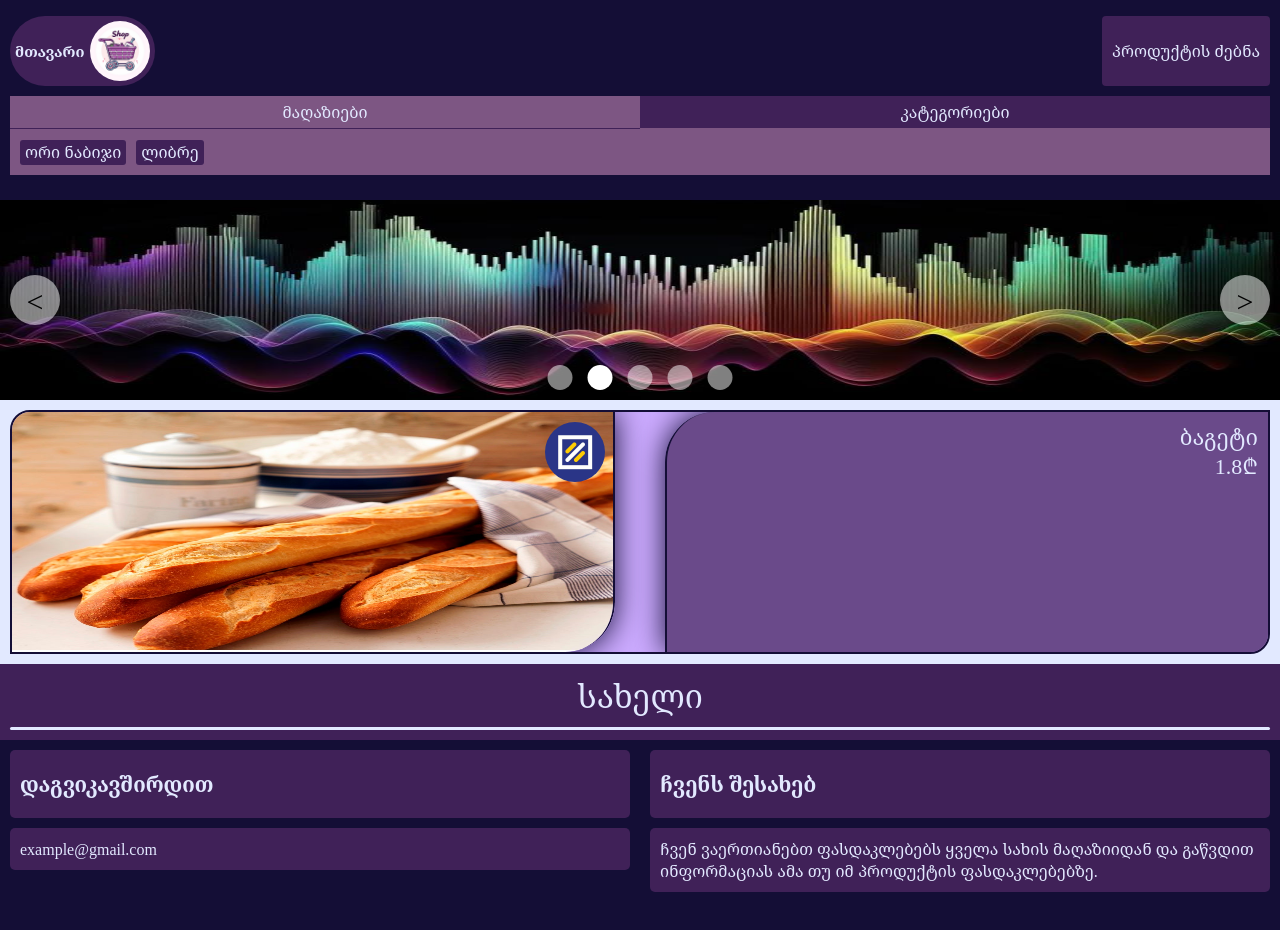
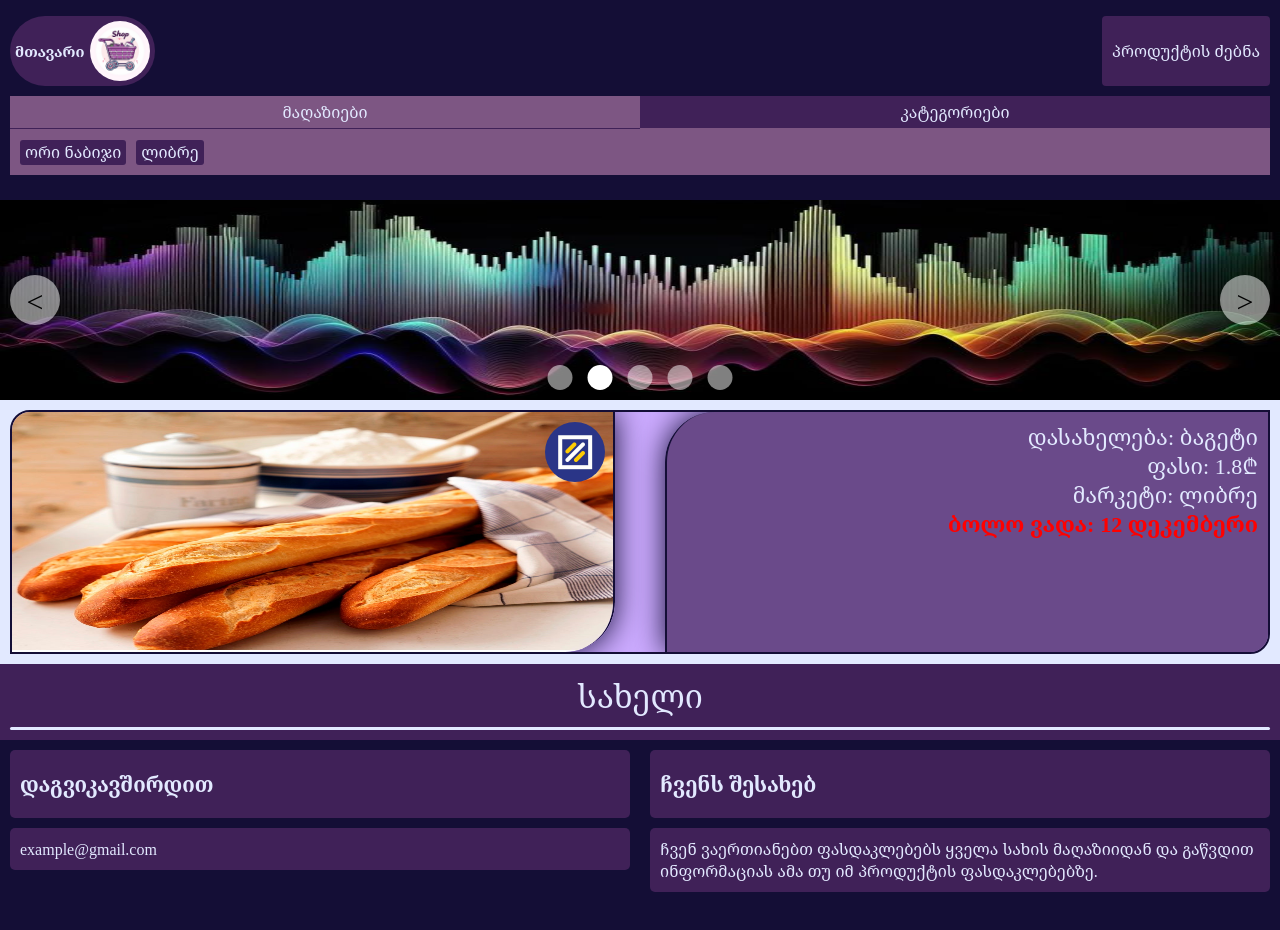
Before and after one commit to LukaJanelidze/discounts, a React (Vite) app: page /product/libre-bageti in a window 1280 px wide. Shown: the top 930 px of the page. Built offline with nearby package versions, Linux system fonts and the light colour scheme.

Commit message:
add names and date

```diff
--- a/src/ProductsData.ts
+++ b/src/ProductsData.ts
@@ -8,6 +8,7 @@ export interface ProductI {
   marketImage: string;
   category: string;
   description: string;
+  expireDate: string;
 }
 
 const ProductsData = [
@@ -23,7 +24,8 @@ const ProductsData = [
     "description": "ცხელი თონის პური",
     "market": "ორი ნაბიჯი",
     "category": "ცომეული",
-    "marketImage": "/marketImgs/oriNabijiImg.png"
+    "marketImage": "/marketImgs/oriNabijiImg.png",
+    "expireDate": "12 დეკემბერი"
   },
   {
     "id": "ori-nabiji-bageti",
@@ -34,7 +36,8 @@ const ProductsData = [
     "description": "ფრანგული ბაგეტი",
     "market": "ორი ნაბიჯი",
     "category": "ცომეული",
-    "marketImage": "/marketImgs/oriNabijiImg.png"
+    "marketImage": "/marketImgs/oriNabijiImg.png",
+    "expireDate": "12 დეკემბერი"
   },
   {
     "id": "ori-nabiji-kruasani",
@@ -46,6 +49,7 @@ const ProductsData = [
     "market": "ორი ნაბიჯი",
     "category": "ცომეული",
     "marketImage": "/marketImgs/oriNabijiImg.png",
+    "expireDate": "12 დეკემბერი"
   },
   {
     "id": "ori-nabiji-biskviti",
@@ -57,6 +61,7 @@ const ProductsData = [
     "market": "ორი ნაბიჯი",
     "category": "ტკბილეული",
     "marketImage": "/marketImgs/oriNabijiImg.png",
+    "expireDate": "12 დეკემბერი"
   },
   {
     "id": "ori-nabiji-shokoladis-fila",
@@ -68,6 +73,7 @@ const ProductsData = [
     "market": "ორი ნაბიჯი",
     "category": "ტკბილეული",
     "marketImage": "/marketImgs/oriNabijiImg.png",
+    "expireDate": "12 დეკემბერი"
   },
   {
     "id": "ori-nabiji-namcxvari",
@@ -79,6 +85,7 @@ const ProductsData = [
     "market": "ორი ნაბიჯი",
     "category": "ტკბილეული",
     "marketImage": "/marketImgs/oriNabijiImg.png",
+    "expireDate": "12 დეკემბერი"
   },
   {
     "id": "ori-nabiji-rdze",
@@ -90,6 +97,7 @@ const ProductsData = [
     "market": "ორი ნაბიჯი",
     "category": "რძის ნაწარმი",
     "marketImage": "/marketImgs/oriNabijiImg.png",
+    "expireDate": "12 დეკემბერი"
   },
   {
     "id": "ori-nabiji-karaki",
@@ -101,6 +109,7 @@ const ProductsData = [
     "market": "ორი ნაბიჯი",
     "category": "რძის ნაწარმი",
     "marketImage": "/marketImgs/oriNabijiImg.png",
+    "expireDate": "12 დეკემბერი"
   },
   {
     "id": "ori-nabiji-yveli",
@@ -111,7 +120,8 @@ const ProductsData = [
     "description": "ქართული ყველი",
     "market": "ორი ნაბიჯი",
     "category": "რძის ნაწარმი",
-    "marketImage": "/marketImgs/oriNabijiImg.png"
+    "marketImage": "/marketImgs/oriNabijiImg.png",
+    "expireDate": "12 დეკემბერი"
   },
 
   //ლიბრე
@@ -125,8 +135,10 @@ const ProductsData = [
     "description": "ნატურალური რძე",
     "market": "ლიბრე",
     "category": "რძის ნაწარმი",
-    "marketImage": "/marketImgs/libreImg.jpg"
+    "marketImage": "/marketImgs/libreImg.jpg",
+    "expireDate": "12 დეკემბერი"
   },
+
   {
     "id": "libre-karaqi",
     "name": "კარაქი",
@@ -136,7 +148,8 @@ const ProductsData = [
     "description": "ბუნებრივი იოგურტი",
     "market": "ლიბრე",
     "category": "რძის ნაწარმი",
-    "marketImage": "/marketImgs/libreImg.jpg"
+    "marketImage": "/marketImgs/libreImg.jpg",
+    "expireDate": "12 დეკემბერი"
   },
   {
     "id": "libre-yveli",
@@ -147,7 +160,8 @@ const ProductsData = [
     "description": "ქართული ყველი",
     "market": "ლიბრე",
     "category": "რძის ნაწარმი",
-    "marketImage": "/marketImgs/libreImg.jpg"
+    "marketImage": "/marketImgs/libreImg.jpg",
+    "expireDate": "12 დეკემბერი"
   },
   {
     "id": "libre-biskviti",
@@ -158,7 +172,8 @@ const ProductsData = [
     "description": "ბისკვიტი",
     "market": "ლიბრე",
     "category": "ტკბილეული",
-    "marketImage": "/marketImgs/libreImg.jpg"
+    "marketImage": "/marketImgs/libreImg.jpg",
+    "expireDate": "12 დეკემბერი"
   },
   {
     "id": "libre-shokoladis-fila",
@@ -169,7 +184,8 @@ const ProductsData = [
     "description": "შოკოლადის ფილა",
     "market": "ლიბრე",
     "category": "ტკბილეული",
-    "marketImage": "/marketImgs/libreImg.jpg"
+    "marketImage": "/marketImgs/libreImg.jpg",
+    "expireDate": "12 დეკემბერი"
   },
   {
     "id": "libre-namcxvari",
@@ -180,7 +196,8 @@ const ProductsData = [
     "description": "გემრიელი ნამცხვარი",
     "market": "ლიბრე",
     "category": "ტკბილეული",
-    "marketImage": "/marketImgs/libreImg.jpg"
+    "marketImage": "/marketImgs/libreImg.jpg",
+    "expireDate": "12 დეკემბერი"
   },
   {
     "id": "libre-tsomeuli-puri",
@@ -191,7 +208,8 @@ const ProductsData = [
     "description": "ცხელი თონის პური",
     "market": "ლიბრე",
     "category": "ცომეული",
-    "marketImage": "/marketImgs/libreImg.jpg"
+    "marketImage": "/marketImgs/libreImg.jpg",
+    "expireDate": "12 დეკემბერი"
   },
   {
     "id": "libre-bageti",
@@ -202,7 +220,8 @@ const ProductsData = [
     "description": "ფრანგული ბაგეტი",
     "market": "ლიბრე",
     "category": "ცომეული",
-    "marketImage": "/marketImgs/libreImg.jpg"
+    "marketImage": "/marketImgs/libreImg.jpg",
+    "expireDate": "12 დეკემბერი"
   },
   {
     "id": "libre-kruasani",
@@ -213,7 +232,8 @@ const ProductsData = [
     "description": "კარაქის კრუასანი",
     "market": "ლიბრე",
     "category": "ცომეული",
-    "marketImage": "/marketImgs/libreImg.jpg"
+    "marketImage": "/marketImgs/libreImg.jpg",
+    "expireDate": "12 დეკემბერი"
   },
 
 ]
--- a/src/assets/components/discountsSectionOne/DiscountsSectionOne.css
+++ b/src/assets/components/discountsSectionOne/DiscountsSectionOne.css
@@ -60,20 +60,27 @@
 }
 
 .product-name {
-    color: white;
-
+    color: #E2E9FF;
 }
 
 .product-discount {
-    color: white;
+    color: #E2E9FF;
+}
+
+.product-expiredate {
+    font-weight: 700;
+    color: #E2E9FF;
 }
 
 .no-discounts-today {
     width: 100%;
-    text-align: center;
-    color: #4C4C4B;
+    color: #140E36;
     font-weight: 700;
     font-size: 20px;
+    height: 500px;
+    display: flex;
+    justify-content: center;
+    align-items: center;
 }
 
 
--- a/src/assets/components/discountsSectionOne/DiscountsSectionOne.tsx
+++ b/src/assets/components/discountsSectionOne/DiscountsSectionOne.tsx
@@ -23,6 +23,7 @@ export default function DiscountsSectionOne({ product }: DiscountsSectionOneProp
             )}
           <h1 className="product-name">{product.name}</h1>
           <h3 className="product-discount">{product.price}₾</h3>
+          <h3 className="product-expiredate">ბოლო ვადა: {product.expireDate}</h3>
         </div>
       </div>
     </Link>
--- a/src/assets/components/discountsSectionOne/Paginated.css
+++ b/src/assets/components/discountsSectionOne/Paginated.css
@@ -3,10 +3,6 @@
     flex-direction: column;
     width: 100%;
     margin-bottom: 10px;
-}
-
-.paginated-buttons-box{
-
 }
 
 .pagination-controls {
--- a/src/assets/components/headerNavbar/Search.css
+++ b/src/assets/components/headerNavbar/Search.css
@@ -157,6 +157,13 @@
     color: #E2E9FF;
 }
 
+.search-product-expiredate {
+    width: 100%;
+    text-align: start;
+    color: red;
+    font-weight: 700;
+}
+
 .no-results {
     margin-top: 10px;
     text-align: center;
--- a/src/assets/components/headerNavbar/Search.tsx
+++ b/src/assets/components/headerNavbar/Search.tsx
@@ -75,6 +75,7 @@ const Search: React.FC<CloseProps> = ({setIsOpen}) => {
                     <div className='search-product-name'>დასახელება: {product.name}</div>
                     <div className='search-product-market'>მარკეტი: {product.market}</div>
                     <div className='search-product-price'>ფასი: {product.price} ლ</div>
+                    <div className='search-product-expiredate'>ბოლო ვადა: {product.expireDate}</div>
                     </div>
 
                     <hr />
--- a/src/assets/pages/product/Product.css
+++ b/src/assets/pages/product/Product.css
@@ -56,9 +56,20 @@
     font-weight: 300;
 }
 
-.product-page-info-description {
+.product-page-info-price {
     font-size: 22px;
     font-weight: 300;
+}
+
+.product-page-info-market {
+    font-size: 22px;
+    font-weight: 300;
+}
+
+.product-page-info-expiredate {
+    font-size: 18px;
+    font-weight: 700;
+    color: red;
 }
 
 @media screen and (min-width: 769px) {
@@ -107,7 +118,16 @@
         text-align: end;
     }
 
-    .product-page-info-description {
+    .product-page-info-price {
         text-align: end;
     }
+
+    .product-page-info-market {
+        text-align: end;
+    }
+
+    .product-page-info-expiredate {
+        text-align: end;
+        font-size: 22px;
+    }
 }
--- a/src/assets/pages/product/Product.tsx
+++ b/src/assets/pages/product/Product.tsx
@@ -25,8 +25,10 @@ export default function Product() {
             )}
           </div>
         <div className="product-page-info">
-          <h1 className="product-page-info-title">{product.name}</h1>
-          <h3 className="product-page-info-description">{product.price}₾</h3>
+          <h1 className="product-page-info-title">დასახელება: {product.name}</h1>
+          <h3 className="product-page-info-price">ფასი: {product.price}₾</h3>
+          <h3 className="product-page-info-market">მარკეტი: {product.market}</h3>
+          <h3 className="product-page-info-expiredate">ბოლო ვადა: {product.expireDate}</h3>
         </div>
       </div>
     </div>
```
